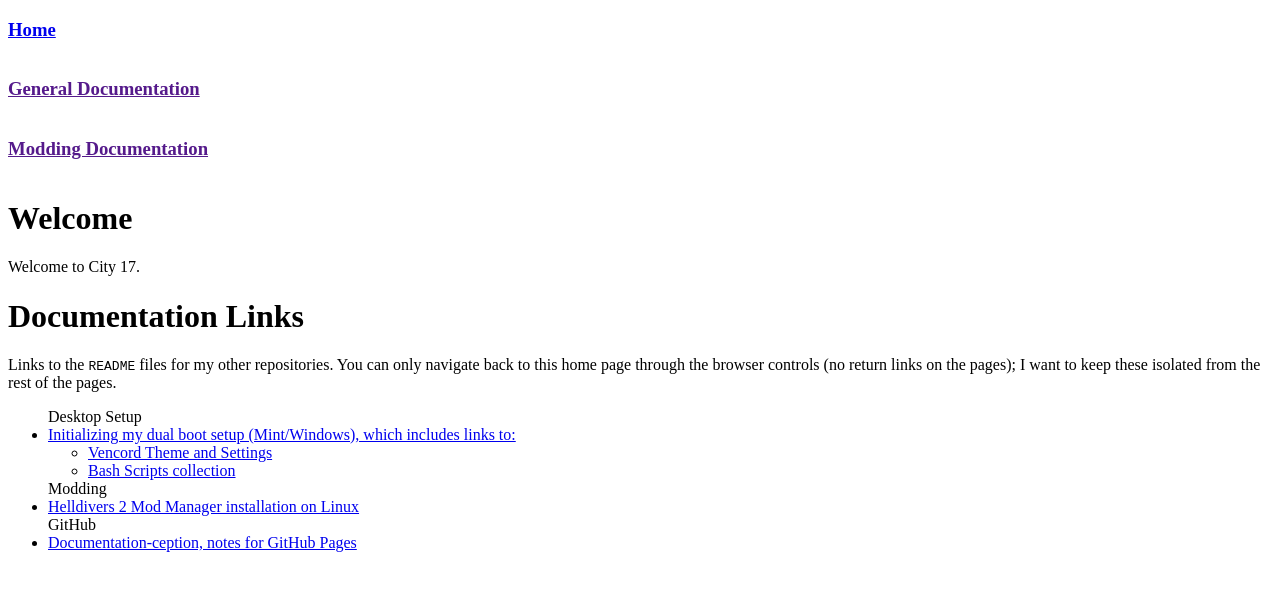
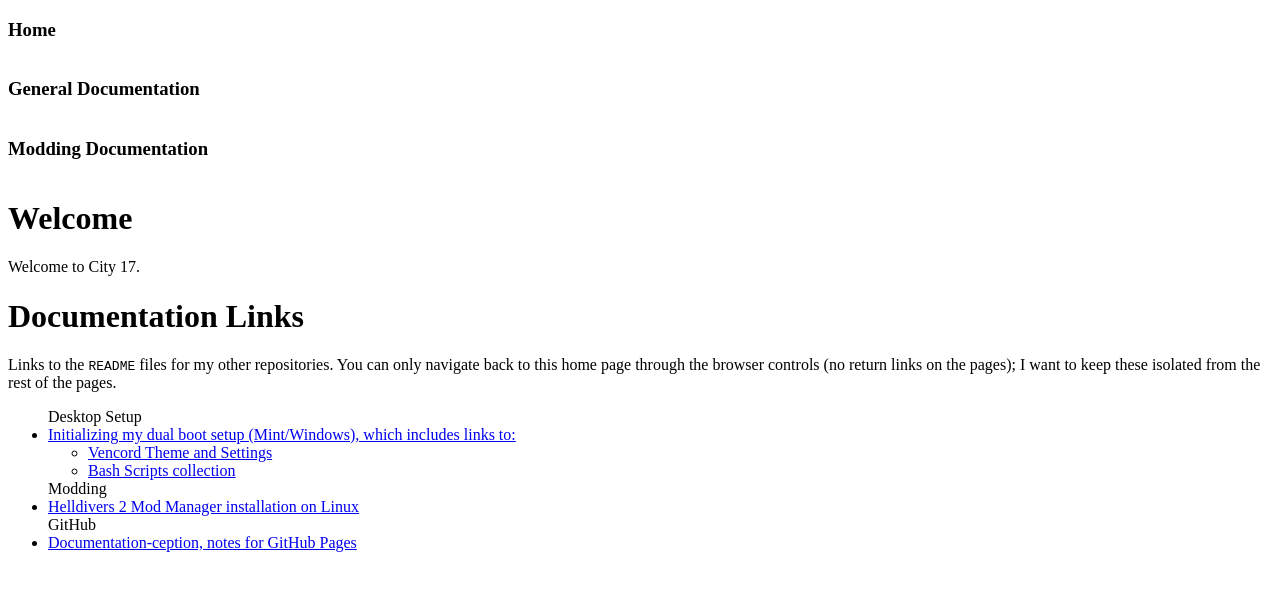
Before and after one commit to Backup158/Backup158.github.io, a Jekyll site: the page built from index.html, in a window 1280 px wide. Shown: the top 591 px of the page. Built offline with Jekyll 4.4.1, drawn with Linux system fonts in a browser that asks for light colours.

Commit message:
Update default.html

```diff
--- a/_layouts/default.html
+++ b/_layouts/default.html
@@ -7,7 +7,7 @@
   <body>
     <nav>
       {% for item in site.data.navigation.toc %}
-        <h3><a href="{{ item.url }}">{{ item.title }}</a></h3>
+        <h3>{{ item.title }}</a></h3>
         <ul>
           {% for entry in item.subfolderitems %}
             <li><a class="{% if page.url == entry.link %} active{% endif %}" href="{{ entry.url }}">{{ entry.title }}</a></li>
```
